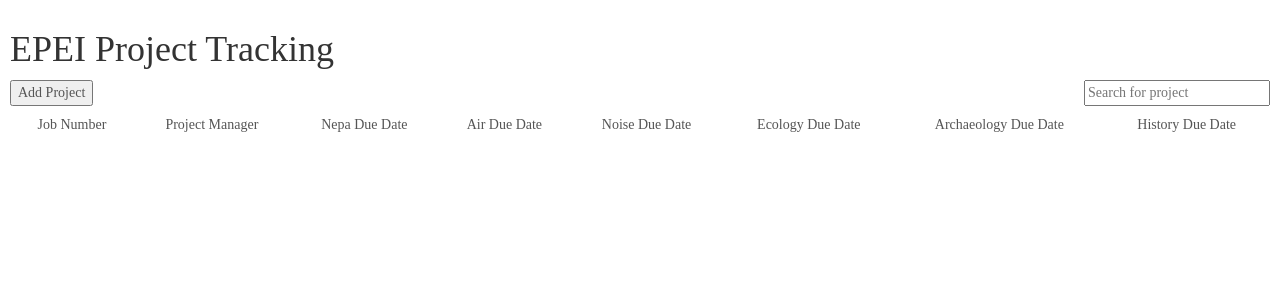
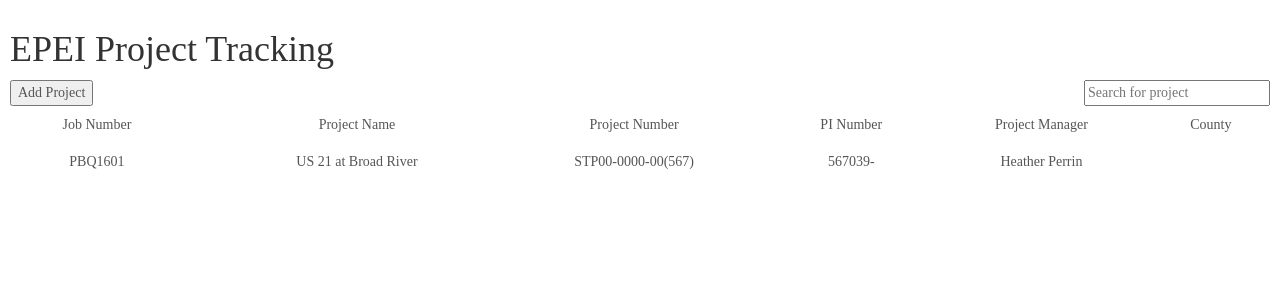
Before and after one commit to fstraw/django-pt, a Django app: page / in a window 1280 px wide. Shown: the top 300 px of the page. Run offline with Django 3.2, Linux system fonts and the light colour scheme; data comes from the database, SQL or seed files in the repository; both versions use the stored data as it was after the commit; parts of the project's set-up code (start-up, migrations or seed data) failed here and were passed over; some libraries are stand-ins or nearby versions; some web fonts are replaced.

Commit message:
Updated home.html template to display new design

```diff
--- a/nepa/templates/home.html
+++ b/nepa/templates/home.html
@@ -13,23 +13,21 @@
 <table id="id_project_table" class="table table-bordered">
 	<tr>
 		<td>Job Number</td>
+		<td></td>
+		<td>Project Name</td>
+		<td>Project Number</td>
+		<td>PI Number</td>
 		<td>Project Manager</td>
-		<td>Nepa Due Date</td>
-		<td>Air Due Date</td>
-		<td>Noise Due Date</td>
-		<td>Ecology Due Date</td>
-		<td>Archaeology Due Date</td>
-		<td>History Due Date</td>
+		<td>County</td>
 	{% for project in project_list %}
 	</tr>
-		<td> {{ project.epid }} </td>
+		<td> {{ project.jobnumber }} </td>
 		<td>  </td>
-		<td> {{ project.nepa_due_in }}</td>
-		<td> {{ project.air_due_in }} </td>
-		<td> {{ project.noise_due_in }} </td>
-		<td> {{ project.ecology_due_in }} </td>
-		<td> {{ project.archaeology_due_in }} </td>
-		<td> {{ project.history_due_in }} </td>
+		<td> {{ project.projectname }}</td>
+		<td> {{ project.projectnumber }} </td>
+		<td> {{ project.pinumber }} </td>
+		<td> {{ project.projectmanager }} </td>
+		<td> {{ project.county }} </td>
 	</tr>
 	{% endfor %}
 </table>
```
Also changed, not shown: db.sqlite3.
